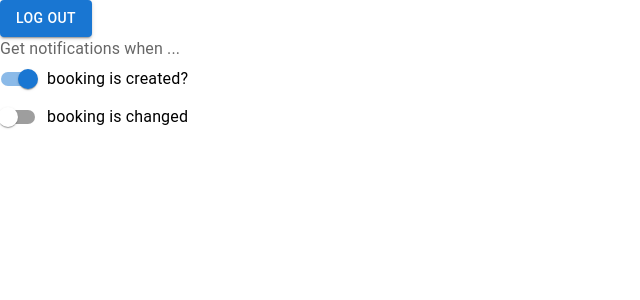
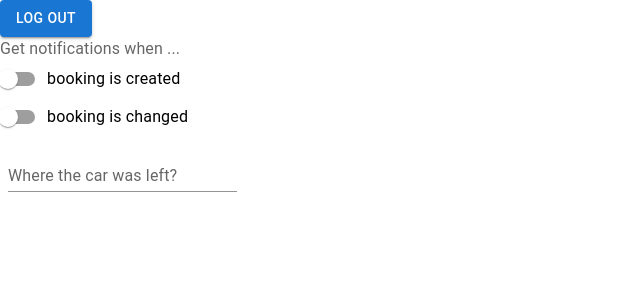
Before and after one commit to kalibria/Honda_tracker, a React (Create React App) app: page /calendar in a window 1280 px wide. Shown: the top 300 px of the page, without its empty margins (0-640 px from the left). Built offline with nearby package versions, Linux system fonts and the light colour scheme.

Commit message:
add text field to the settingsPage

```diff
--- a/src/settings/SettingsPage.tsx
+++ b/src/settings/SettingsPage.tsx
@@ -1,14 +1,15 @@
 import React from 'react';
-import { SwitchesGroup } from 'src/settings/components';
+import { BasicTextFields, SwitchesGroup } from 'src/settings/components';
 
 export const SettingsPage = () => {
   return (
     <main>
       <SwitchesGroup
-        note1={'booking is created?'}
+        note1={'booking is created'}
         note2={'booking is changed'}
         title={'Get notifications when ...'}
       />
+      <BasicTextFields label={'Where the car was left?'} />
     </main>
   );
 };
--- a/src/settings/components.tsx
+++ b/src/settings/components.tsx
@@ -4,7 +4,9 @@ import FormControl from '@mui/material/FormControl';
 import FormGroup from '@mui/material/FormGroup';
 import FormControlLabel from '@mui/material/FormControlLabel';
 import Switch from '@mui/material/Switch';
-import { ISwitchesGroup } from 'src/settings/types';
+import Box from '@mui/material/Box';
+import TextField from '@mui/material/TextField';
+import { IBasicTextFields, ISwitchesGroup } from 'src/settings/types';
 
 export const SwitchesGroup: React.FC<ISwitchesGroup> = ({
   note1,
@@ -13,7 +15,7 @@ export const SwitchesGroup: React.FC<ISwitchesGroup> = ({
   ...props
 }) => {
   const [state, setState] = React.useState({
-    note1: true,
+    note1: false,
     note2: false,
   });
 
@@ -52,3 +54,17 @@ export const SwitchesGroup: React.FC<ISwitchesGroup> = ({
     </FormControl>
   );
 };
+
+export const BasicTextFields: React.FC<IBasicTextFields> = ({ label }) => {
+  return (
+    <Box
+      component="form"
+      sx={{
+        '& > :not(style)': { m: 1, width: '25ch' },
+      }}
+      noValidate
+      autoComplete="off">
+      <TextField id="standard-basic" label={label} variant="standard" />
+    </Box>
+  );
+};
--- a/src/settings/types.ts
+++ b/src/settings/types.ts
@@ -3,3 +3,7 @@ export interface ISwitchesGroup {
   note2: string;
   title: string;
 }
+
+export interface IBasicTextFields {
+  label: string;
+}
```
